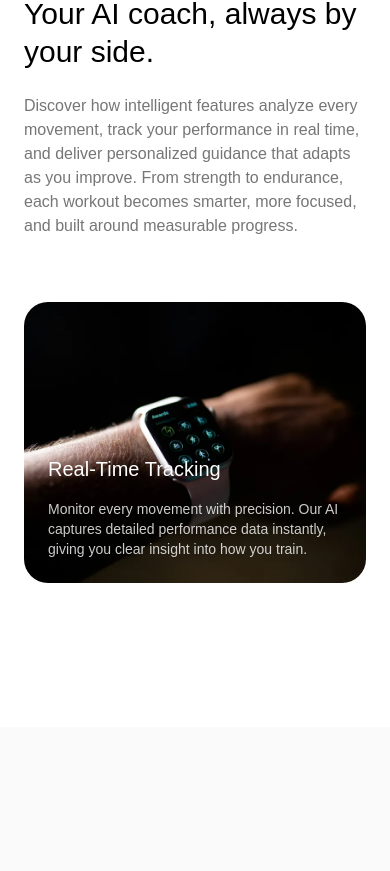
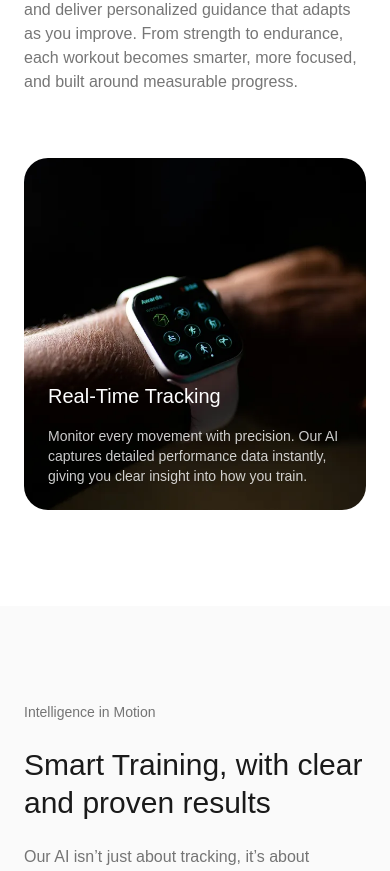
Before and after one commit to Niko21122323/cresco, a Next.js app: page / in a window 390 px wide. Shown: the part 4133-5004 px from the top of the page. Built offline with nearby package versions, Linux system fonts and the light colour scheme; a web font is replaced by a local one.

Commit message:
added custom section padding to the sections and fixed a swiper bug

```diff
--- a/app/globals.css
+++ b/app/globals.css
@@ -14,6 +14,19 @@
   --color-light: var(--light);
   --color-background: var(--background);
   --color-border: var(--border);
+}
+
+@utility container {
+  padding: 0 24px;
+  margin-inline: auto;
+}
+
+@utility section-padding-y {
+  @apply py-24 lg:py-36 xl:py-48;
+}
+
+@utility section-padding-b {
+  @apply pb-24 lg:pb-36 xl:py-48;
 }
 
 html {
@@ -33,6 +46,14 @@ h6 {
   font-family: var(--font-mona-sans);
 }
 
+.swiper-wrapper {
+  height: auto !important;
+}
+.swiper-slide {
+  height: auto !important;
+  align-self: stretch !important;
+}
+
 .hero-gradient {
   background: #0e0e0f;
   background: linear-gradient(
@@ -41,28 +62,3 @@ h6 {
     rgba(255, 255, 255, 0) 35%
   );
 }
-
-html.lenis,
-html.lenis body {
-  height: auto;
-}
-
-.lenis:not(.lenis-autoToggle).lenis-stopped {
-  overflow: clip;
-}
-
-.lenis [data-lenis-prevent],
-.lenis [data-lenis-prevent-wheel],
-.lenis [data-lenis-prevent-touch] {
-  overscroll-behavior: contain;
-}
-
-.lenis.lenis-smooth iframe {
-  pointer-events: none;
-}
-
-.lenis.lenis-autoToggle {
-  transition-property: overflow;
-  transition-duration: 1ms;
-  transition-behavior: allow-discrete;
-}
--- a/components/Footer.tsx
+++ b/components/Footer.tsx
@@ -47,7 +47,7 @@ const Footer = () => {
                 <Link
                   key={link.id}
                   href={link.link}
-                  className="text-dark text-lg lg:text-2xl"
+                  className="text-dark text-lg lg:text-xl"
                 >
                   {link.label}
                 </Link>
--- a/components/sections/AboutSection.tsx
+++ b/components/sections/AboutSection.tsx
@@ -31,7 +31,7 @@ const analytics = [
 
 const AboutSection = () => {
   return (
-    <section className="py-36 lg:py-52">
+    <section className="section-padding-y">
       <div className="container mx-auto px-6">
         <div className="grid lg:grid-cols-12 lg:gap-20 lg:pb-24">
           <div className="flex flex-col gap-10 lg:gap-16 lg:col-span-7 xl:col-span-6">
--- a/components/sections/FaqsSection.tsx
+++ b/components/sections/FaqsSection.tsx
@@ -48,7 +48,7 @@ const FaqsSection = () => {
   };
 
   return (
-    <section className="bg-background py-36 lg:py-56">
+    <section className="bg-background section-padding-y">
       <div className="container mx-auto px-6">
         <div className="grid col-span-1 lg:grid-cols-12 gap-y-16">
           <div className="lg:col-span-5">
--- a/components/sections/HeroSection.tsx
+++ b/components/sections/HeroSection.tsx
@@ -17,7 +17,7 @@ const HeroSection = () => {
   return (
     <div ref={containerRef} className="">
       <section className="relative overflow-hidden">
-        <div className="relative container mx-auto px-6 z-20">
+        <div className="relative container z-20">
           <div className="flex flex-col justify-end">
             <m.div
               style={{ y }}
--- a/components/sections/ServicesSection.tsx
+++ b/components/sections/ServicesSection.tsx
@@ -63,7 +63,7 @@ const services = [
 
 const ServicesSection = () => {
   return (
-    <section className="py-36 lg:py-56">
+    <section className="section-padding-y">
       <div className="container mx-auto px-6 overflow-x-clip">
         <div className="flex items-end justify-between pb-16 lg:pb-20 xl:pb-28">
           <div className="flex flex-col items-start gap-6 ">
@@ -101,8 +101,9 @@ const ServicesSection = () => {
             </button>
           </div>
         </div>
-        <div>
+        <div className="">
           <Swiper
+            autoHeight={false}
             modules={[Navigation]}
             navigation={{
               prevEl: "#swiper-prev",
@@ -118,16 +119,19 @@ const ServicesSection = () => {
             spaceBetween={8}
           >
             {services.map((service) => (
-              <SwiperSlide key={service.id} className="select-none">
-                <div className="relative overflow-hidden rounded-3xl h-full">
+              <SwiperSlide
+                key={service.id}
+                className="select-none overflow-hidden rounded-3xl"
+              >
+                <div className="relative overflow-hidden h-full">
                   <Image
                     src={service.image}
                     alt="service image"
                     width={1000}
                     height={1000}
-                    className="w-full h-full object-cover"
+                    className="absolute top-0 left-0 w-full h-full object-cover"
                   />
-                  <div className="absolute bottom-0 left-0 z-10 p-6">
+                  <div className="relative z-10 px-6 pb-6 pt-56">
                     <h4 className="text-background text-xl sm:text-2xl pb-4">
                       {service.title}
                     </h4>
--- a/components/sections/TestimonialsSection.tsx
+++ b/components/sections/TestimonialsSection.tsx
@@ -52,7 +52,7 @@ const testimonials = [
 
 const TestimonialsSection = () => {
   return (
-    <section className="pb-36 lg:pb-56 bg-light">
+    <section className="section-padding-b bg-light">
       <div className="container mx-auto px-6">
         <div className="grid grid-cols-1 xl:grid-cols-12 gap-12">
           <div className="xl:col-span-5 flex flex-row items-end justify-between xl:justify-normal xl:flex-col gap-6 xl:gap-24">
--- a/components/sections/WhyUsSection.tsx
+++ b/components/sections/WhyUsSection.tsx
@@ -60,7 +60,7 @@ const WhyUsSection = () => {
   };
 
   return (
-    <section className="py-36 lg:py-56 bg-light">
+    <section className="section-padding-y bg-light">
       <div className="container mx-auto px-6">
         <div className="flex flex-col items-start gap-6 pb-16 lg:pb-20 xl:pb-24">
           <span className="text-sm sm:text-base text-dark/60">
```
